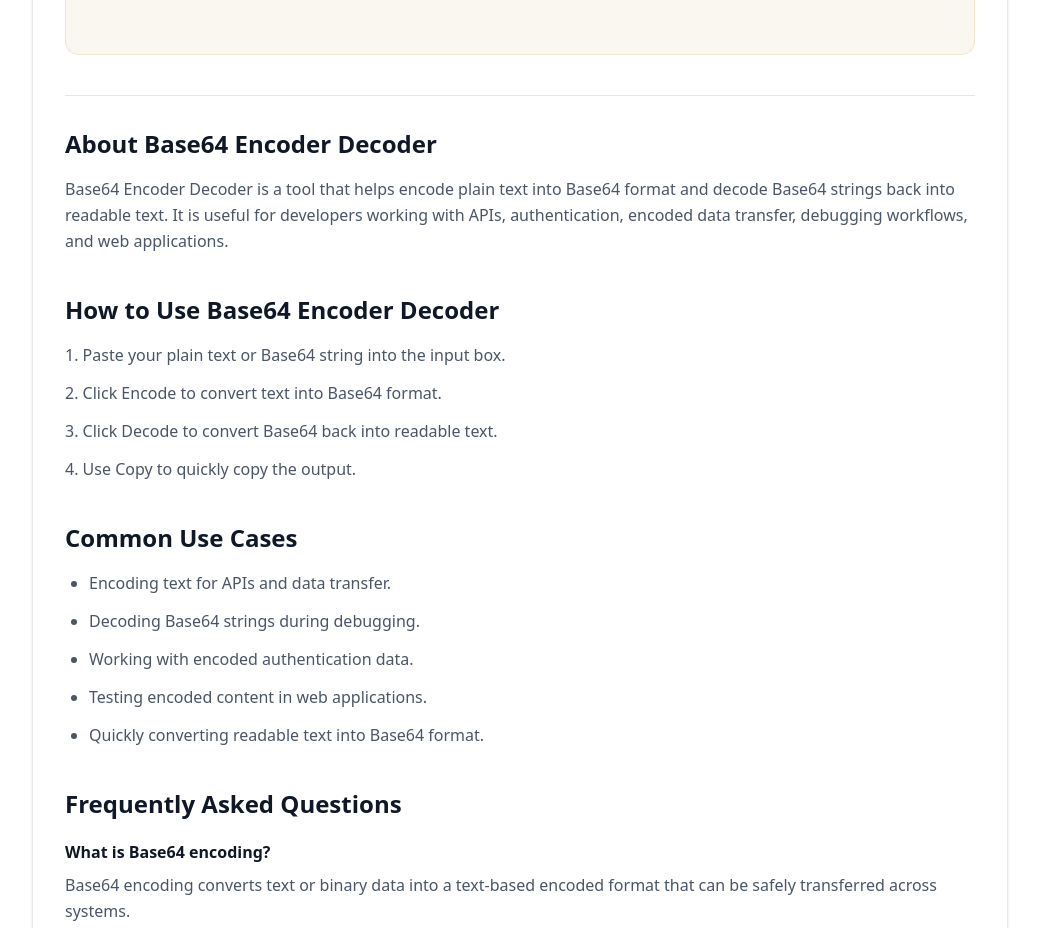
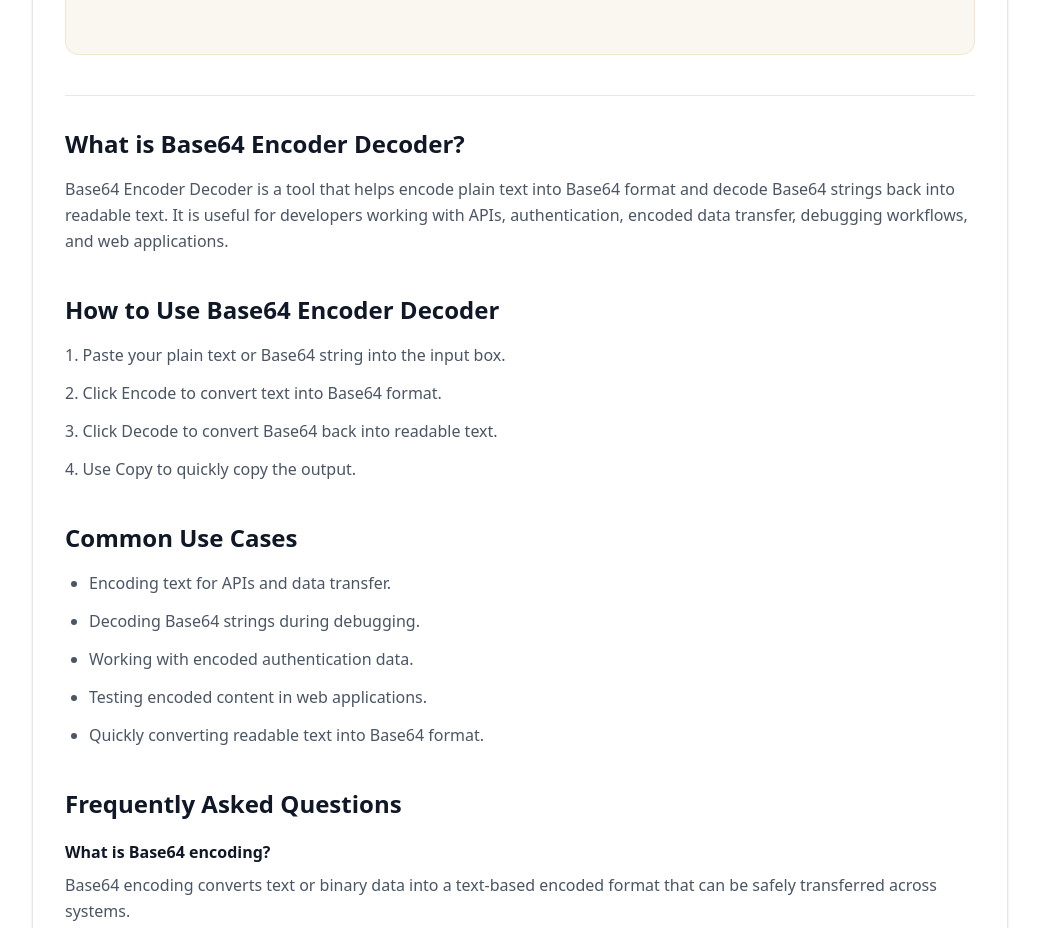
Before and after one commit to vaarunsonawwane-ops/yoryantra-new, a Next.js app: page /tools/base64-encoder-decoder in a window 1280 px wide. Shown: the part 960-1888 px from the top of the page, without its empty margins (120-1159 px from the left). Built offline with nearby package versions, Linux system fonts and the light colour scheme.

Commit message:
Base64 Encoder Decoder Update ToolClient.tsx

```diff
--- a/app/tools/base64-encoder-decoder/ToolClient.tsx
+++ b/app/tools/base64-encoder-decoder/ToolClient.tsx
@@ -117,7 +117,7 @@ export default function ToolClient() {
         <section>
 
           <h2 className="text-2xl font-semibold text-gray-900">
-            About Base64 Encoder Decoder
+            What is Base64 Encoder Decoder?
           </h2>
 
           <p className="mt-4 text-gray-600 leading-relaxed">
```
